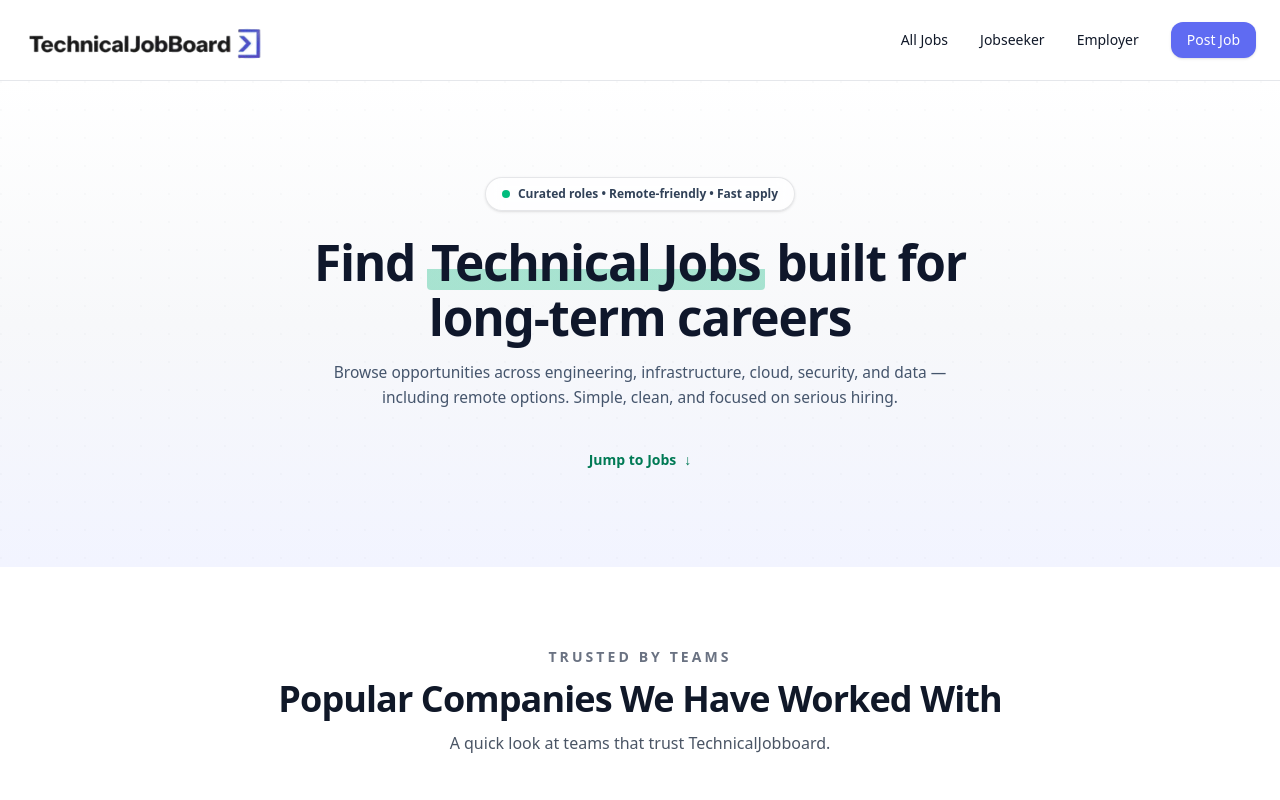
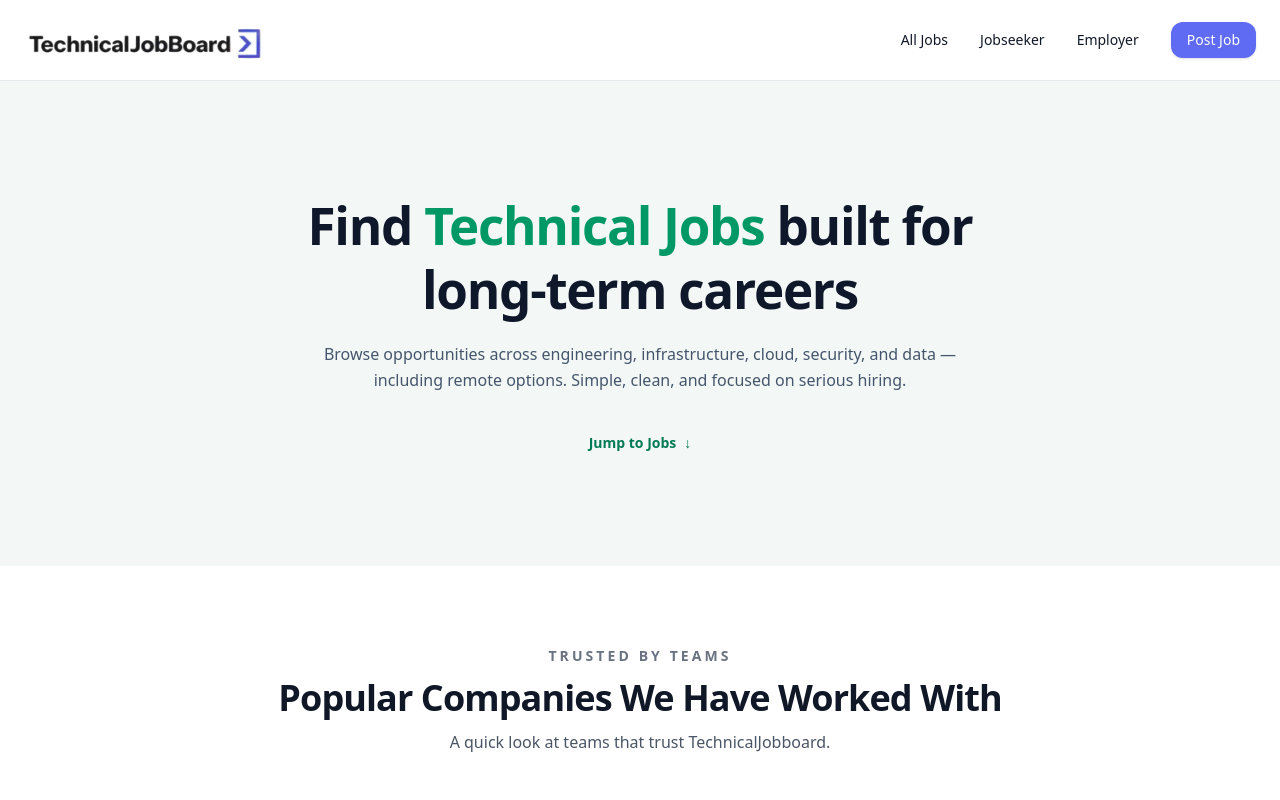
Before and after one commit to adebisidolapo/technicaljobboard, a Next.js app in the folder jobboard/: page / in a window 1280 px wide. Shown: the top 800 px of the page. Built offline with nearby package versions, Linux system fonts and the light colour scheme.

Commit message:
update ui

```diff
--- a/jobboard/app/page.tsx
+++ b/jobboard/app/page.tsx
@@ -96,60 +96,37 @@ export default function Home() {
 
 
 {/* ================= HERO ================= */}
-<section className="relative overflow-hidden bg-[#F7F8FA]">
-  {/* faint purple-tinted background */}
-  <div className="pointer-events-none absolute inset-0">
-    <div className="absolute inset-0 bg-gradient-to-b from-white via-[#F7F8FA] to-[#F2F4FF]" />
-    <div
-      className="absolute inset-0 opacity-[0.25]"
-      style={{
-        backgroundImage:
-          "radial-gradient(circle at 1px 1px, rgba(17,24,39,0.08) 1px, transparent 0)",
-        backgroundSize: "28px 28px",
-      }}
-    />
-  </div>
+<section className="relative bg-[#F3F8F6]">
+  <div className="mx-auto max-w-7xl px-6">
+    <div className="mx-auto max-w-3xl text-center py-20 md:py-28">
 
-  <div className="relative mx-auto max-w-7xl px-6">
-    <div className="mx-auto max-w-3xl text-center py-16 sm:py-20 md:py-24">
-      {/* top pill */}
-      <div className="mx-auto inline-flex items-center gap-2 rounded-full border border-slate-900/10 bg-white/70 px-4 py-2 text-xs font-semibold text-slate-700 shadow-sm backdrop-blur">
-        <span className="inline-block h-2 w-2 rounded-full bg-emerald-500" />
-        Curated roles • Remote-friendly • Fast apply
-      </div>
-
-      {/* headline with CORRECT green spread */}
-      <h1 className="mt-6 text-[2.1rem] sm:text-[2.7rem] md:text-[3.1rem] font-extrabold leading-[1.1] tracking-tight text-slate-900">
+      {/* headline */}
+      <h1 className="text-[2.1rem] sm:text-[2.7rem] md:text-[3.2rem] font-extrabold leading-tight tracking-tight text-[#0F172A]">
         Find{" "}
-        <span
-          className="inline-block px-1
-                     bg-[linear-gradient(transparent_62%,rgba(16,185,129,0.35)_62%)]
-                     rounded-sm"
-        >
-          Technical Jobs
-        </span>{" "}
+        <span className="text-emerald-600">Technical Jobs</span>{" "}
         built for long-term careers
       </h1>
 
       {/* description */}
-      <p className="mx-auto mt-4 max-w-2xl text-[14.5px] md:text-[15.5px] leading-relaxed text-slate-600">
-        Browse opportunities across engineering, infrastructure, cloud, security, and data —
-        including remote options. Simple, clean, and focused on serious hiring.
+      <p className="mt-5 text-[15px] md:text-[16px] leading-relaxed text-slate-600 max-w-2xl mx-auto">
+        Browse opportunities across engineering, infrastructure, cloud, security,
+        and data — including remote options. Simple, clean, and focused on serious hiring.
       </p>
 
-      {/* Jump to Jobs */}
+      {/* Jump to jobs */}
       <button
         type="button"
         onClick={() =>
           document.getElementById("jobs")?.scrollIntoView({ behavior: "smooth" })
         }
-        className="mt-10 inline-flex items-center gap-2 text-sm font-semibold text-emerald-700 hover:text-emerald-800 transition"
+        className="mt-10 inline-flex items-center gap-2 text-sm font-semibold text-emerald-700 hover:underline"
       >
         Jump to Jobs <span aria-hidden>↓</span>
       </button>
     </div>
   </div>
 </section>
+
 
 
       {/* ================= COMPANIES (reverted to BEFORE) ================= */}
```
